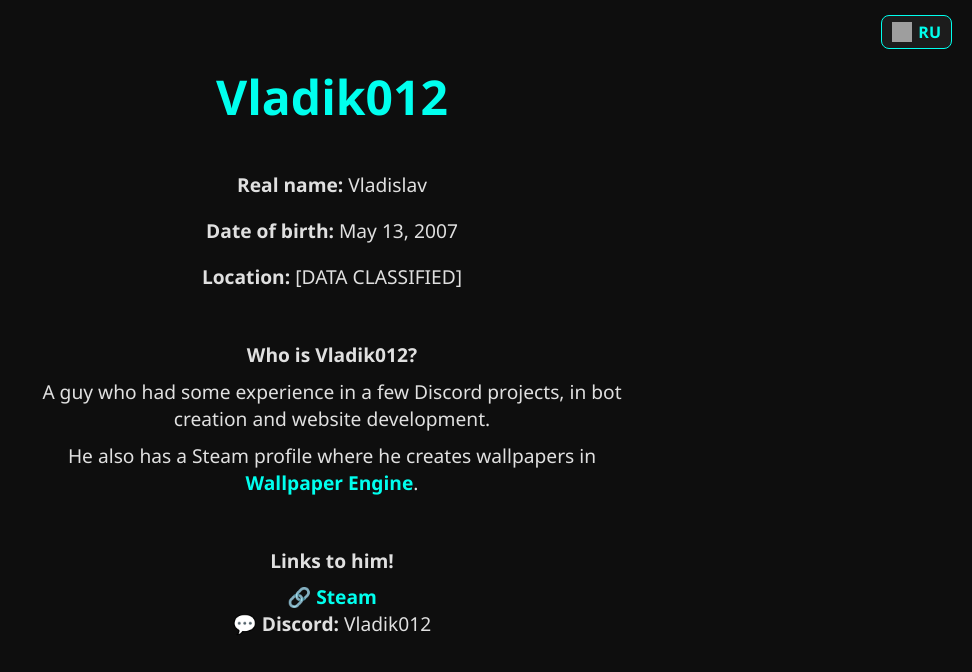
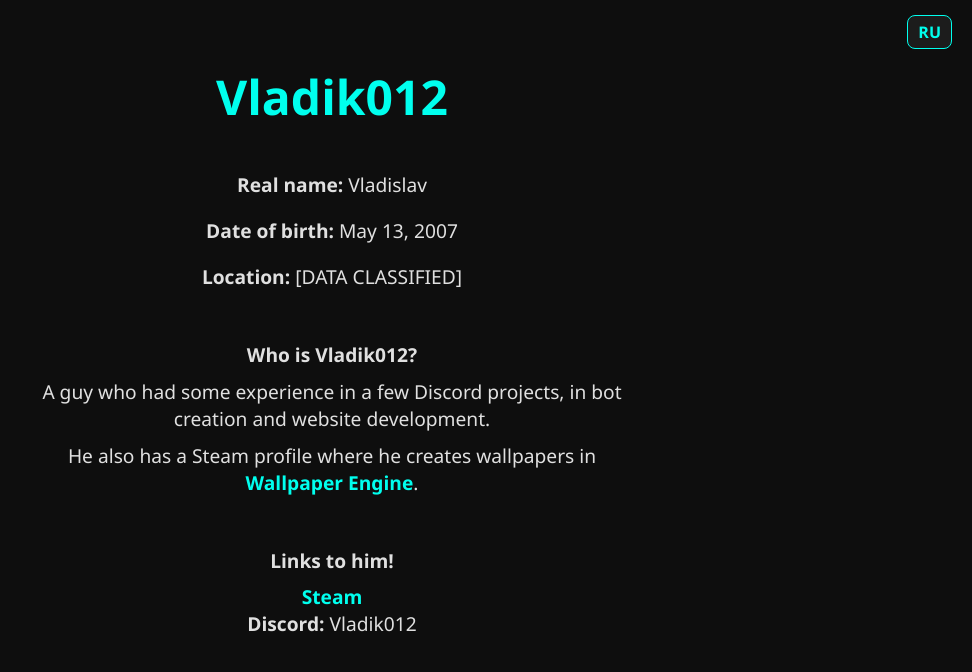
Before and after one commit to Vladik012/vladik012.github.io, a plain HTML site: page index.html in a window 1280 px wide. Shown: the whole page, without its empty margins (308-1280 px from the left). Drawn offline with Linux system fonts and the light colour scheme; grey boxes are pictures that could not be loaded.

Commit message:
Update index.html

```diff
--- a/index.html
+++ b/index.html
@@ -4,6 +4,9 @@
   <meta charset="UTF-8">
   <meta name="viewport" content="width=device-width, initial-scale=1">
   <title>Vladik012</title>
+
+  <link rel="icon" href="favicon.ico" type="image/x-icon">
+
   <style>
     body {
       font-family: 'Segoe UI', sans-serif;
@@ -15,27 +18,33 @@
       padding: 2rem;
       margin: 0;
     }
+
     h1 {
       font-size: 3rem;
       color: #00ffee;
     }
+
     p {
       font-size: 1.2rem;
       margin: 0.5em 0;
       text-align: center;
       max-width: 600px;
     }
+
     a {
       color: #00ffee;
       text-decoration: none;
       font-weight: bold;
     }
+
     a:hover {
       text-decoration: underline;
     }
+
     .section {
       margin-top: 2rem;
     }
+
     .lang-switch {
       position: absolute;
       top: 15px;
@@ -51,19 +60,17 @@
       align-items: center;
       gap: 6px;
     }
+
     .lang-switch:hover {
       background-color: #00ffee;
       color: #0e0e0e;
     }
-    .lang-icon {
-      width: 20px;
-      height: 20px;
-    }
   </style>
 </head>
+
 <body>
+  <!-- 🔁 Переключатель языка -->
   <div class="lang-switch" onclick="toggleLanguage()">
-    <img class="lang-icon" src="https://upload.wikimedia.org/wikipedia/commons/thumb/8/8e/Earth_symbol.svg/32px-Earth_symbol.svg.png" alt="Lang">
     <span id="lang-btn">EN</span>
   </div>
 
@@ -81,8 +88,8 @@
   <div class="section">
     <p><strong id="links-title">Ссылки на него!</strong></p>
     <p>
-      🔗 <strong><a id="steam-link" href="https://steamcommunity.com/id/vladik01212/" target="_blank">Steam</a><br></strong>
-      💬 <strong>Discord:</strong> Vladik012
+      <strong><a id="steam-link" href="https://steamcommunity.com/id/vladik01212/" target="_blank">Steam</a></strong><br>
+      <strong>Discord:</strong> Vladik012
     </p>
   </div>
 
```
